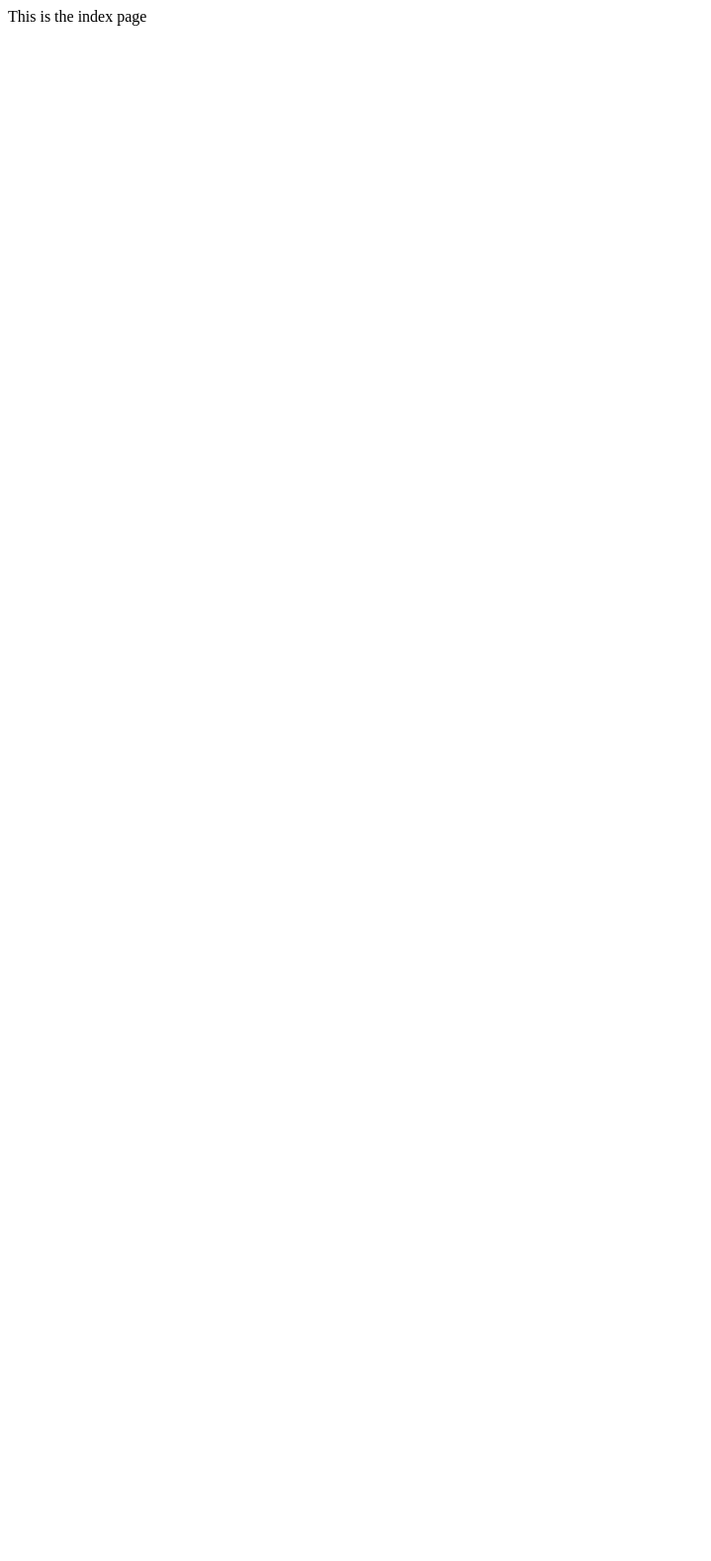
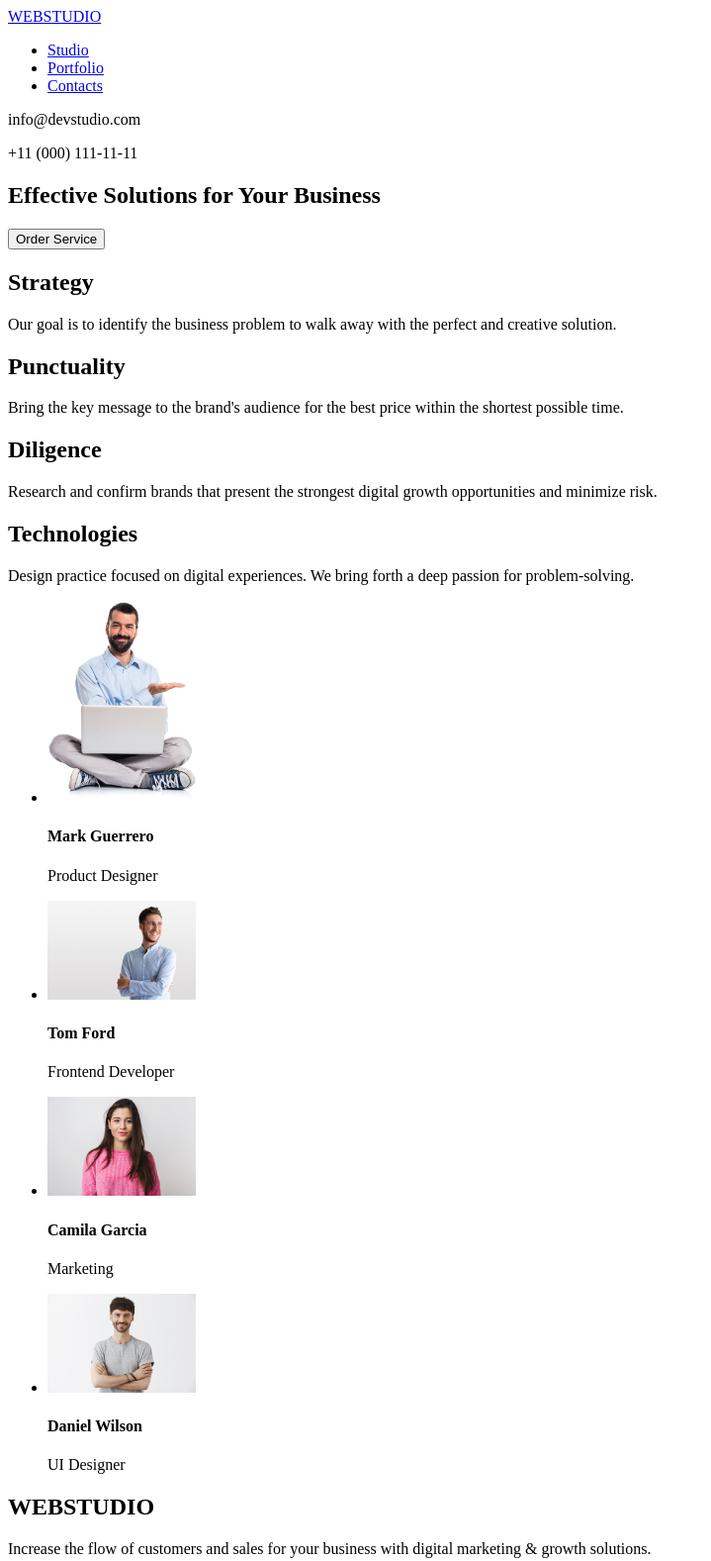
Before and after one commit to RoyalNegative/goit-markup-hw-01, a plain HTML site: page index.html in a window 1280 px wide. Shown: the whole page at 99% size, without its empty margins (0-719 px from the left). Before the commit the page ends 800 px from the top, so only its background shows below. Drawn offline with Linux system fonts and the light colour scheme.

Commit message:
hmw 1 added with validator check <no errors>

```diff
--- a/index.html
+++ b/index.html
@@ -6,6 +6,74 @@
     <title>Document</title>
 </head>
 <body>
-    This is the index page
+    <header>
+        <a href="#">WEBSTUDIO</a>
+        <nav>
+            <ul>
+                <li><a href="#">Studio</a></li>
+                <li><a href="#">Portfolio</a></li>
+                <li><a href="#">Contacts</a></li>
+            </ul>
+        </nav>
+        <p>info@devstudio.com</p>
+        <p>+11 (000) 111-11-11</p>
+    </header>
+    <main>
+        <section> <!-- Hero section -->
+            <h1>Effective Solutions for Your Business</h1>
+            <button type="button">Order Service</button>
+        </section>
+        <section> <!-- About us kind of-->
+            <h2>Strategy</h2>
+            <p>
+                Our goal is to identify the business
+                problem to walk away with the perfect and creative solution.
+            </p>
+
+            <h2>Punctuality</h2>
+            <p>
+                Bring the key message to the brand's audience for the best price within the shortest possible time.
+            </p>
+
+            <h2>Diligence</h2>
+            <p>
+                Research and confirm brands that present the strongest digital growth opportunities and minimize risk.
+            </p>
+
+            <h2>Technologies</h2>
+            <p>
+                Design practice focused on digital experiences. We bring forth a deep passion for problem-solving.
+            </p>
+
+        </section>
+        <section> <!-- Our team section -->
+            <ul>
+                <li>
+                    <img src="/images/profile1.jpg" width="150"   alt="Mark Guerrero photo">
+                    <h4>Mark Guerrero</h4>
+                    <p>Product Designer</p>
+                </li>
+                <li>
+                    <img src="/images/profile2.jpg" width="150"   alt="Tom Ford photo">
+                    <h4>Tom Ford</h4>
+                    <p>Frontend Developer</p>
+                </li>
+                <li>
+                    <img src="/images/profile3.jpg" width="150"   alt="Camila Garcia photo">
+                    <h4>Camila Garcia</h4>
+                    <p>Marketing</p>
+                </li>
+                <li>
+                    <img src="/images/profile4.jpg" width="150"   alt="Daniel Wilson photo">
+                    <h4>Daniel Wilson</h4>
+                    <p>UI Designer</p>
+                </li>
+            </ul>
+        </section>
+    </main>
+    <footer>
+        <h2>WEBSTUDIO</h2>
+        <p>Increase the flow of customers and sales for your business with digital marketing & growth solutions.</p>
+    </footer>
 </body>
 </html>
```
